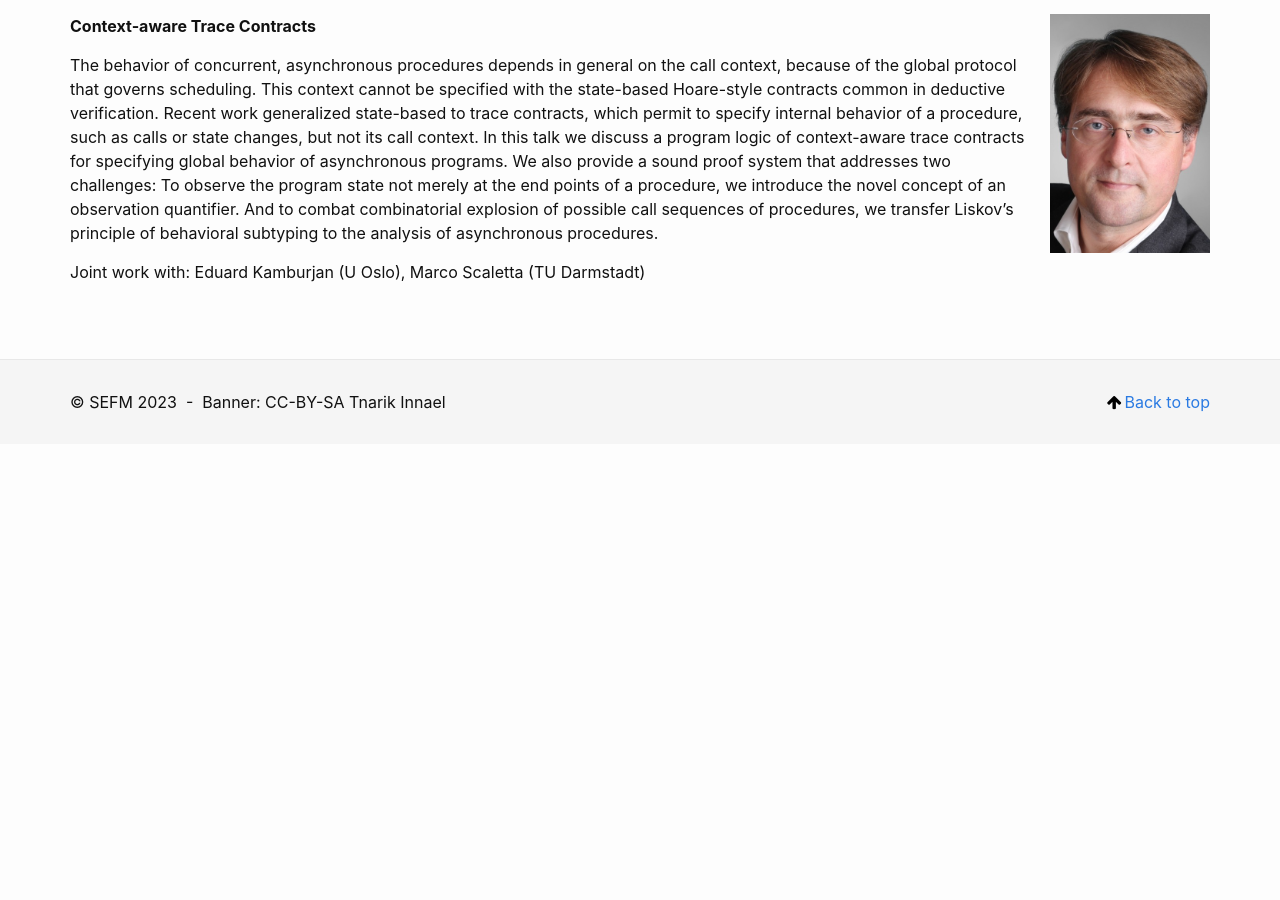
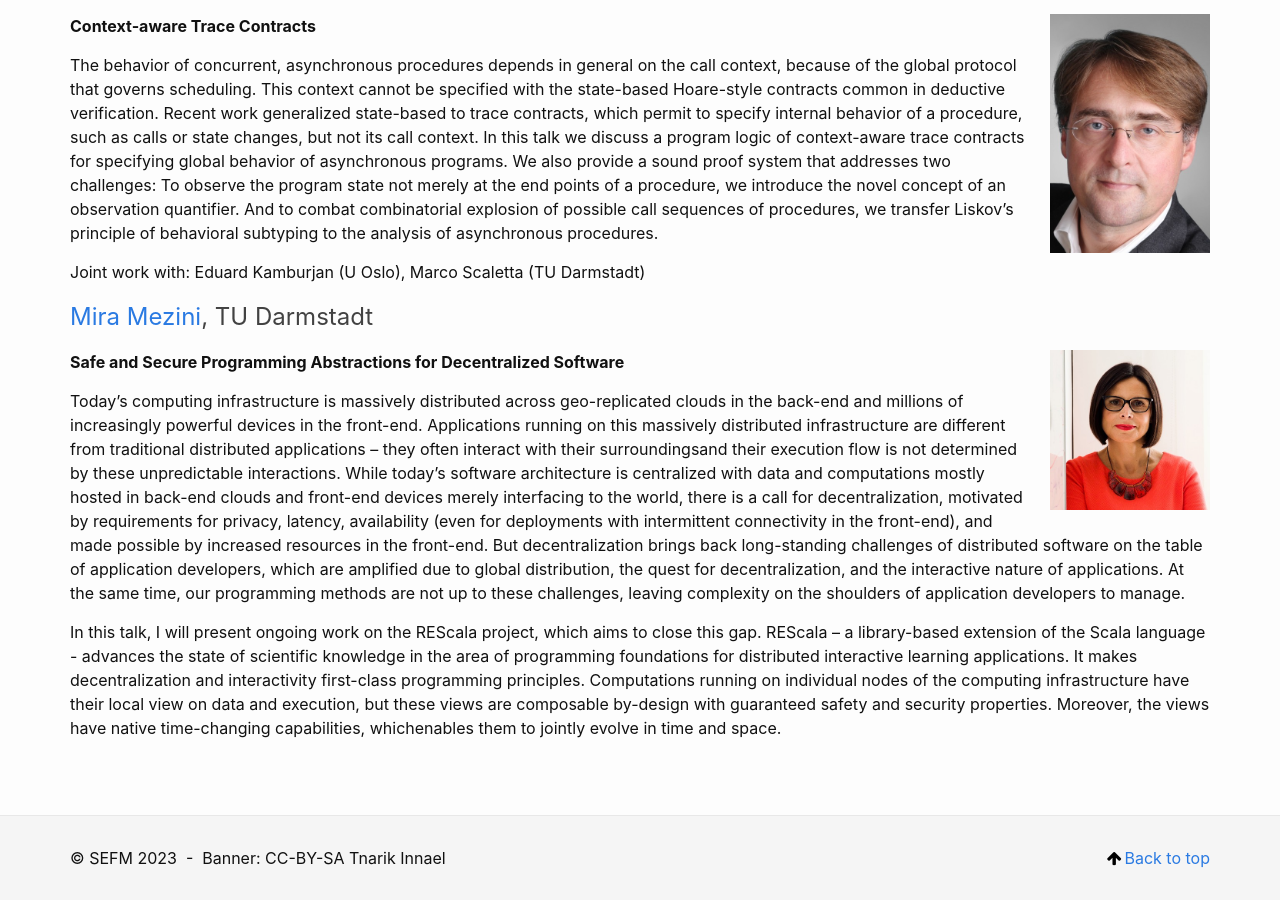
Before and after one commit to sefm-conference/2023, a Jekyll site: the page built from _pages/keynotes.md, in a window 1280 px wide and 900 px high, scrolled down 878 px. Built offline with Jekyll 4.4.1, drawn with Linux system fonts in a browser that asks for light colours; comment, search, counter and statistics services are not loaded; before the commit the page ends 1322 px from its top, so only the background shows below that; some of the changed text lies outside the part shown.

Commit message:
Add keynote

```diff
--- a/_pages/keynotes.md
+++ b/_pages/keynotes.md
@@ -24,3 +24,13 @@ Random testing is a practical way of searching for bugs in large distributed sys
 The behavior of concurrent, asynchronous procedures depends in general on the call context, because of the global protocol that governs scheduling. This context cannot be specified with the state-based Hoare-style contracts common in deductive verification. Recent work generalized state-based to trace contracts, which permit to specify internal behavior of a procedure, such as calls or state changes, but not its call context. In this talk we discuss a program logic of context-aware trace contracts for specifying global behavior of asynchronous programs. We also provide a sound proof system that addresses two challenges: To observe the program state not merely at the end points of a procedure, we introduce the novel concept of an observation quantifier. And to combat combinatorial explosion of possible call sequences of procedures, we transfer Liskov's principle of behavioral subtyping to the analysis of asynchronous procedures.
 
 Joint work with: Eduard Kamburjan (U Oslo), Marco Scaletta (TU Darmstadt)
+
+## [Mira Mezini](https://www.stg.tu-darmstadt.de/main_stg/staff_stg/mira_mezini_1.en.jsp), TU Darmstadt
+
+<img src="{{ site.baseurl }}{% link assets/mira.jpg %}" class="imageSpeaker" align="right"/>
+
+**Safe and Secure Programming Abstractions for Decentralized Software**
+
+Today’s computing infrastructure is massively distributed across geo-replicated clouds in the back-end and millions of increasingly powerful devices in the front-end. Applications running on this massively distributed infrastructure are different from traditional distributed applications – they often interact with their surroundingsand their execution flow is not determined by these unpredictable interactions. While today’s software architecture is centralized with data and computations mostly hosted in back-end clouds and front-end devices merely interfacing to the world, there is a call for decentralization, motivated by requirements for privacy, latency, availability (even for deployments with intermittent connectivity in the front-end), and made possible by increased resources in the front-end. But decentralization brings back long-standing challenges of distributed software on the table of application developers, which are amplified due to global distribution, the quest for decentralization, and the interactive nature of applications. At the same time, our programming methods are not up to these challenges, leaving complexity on the shoulders of application developers to manage.
+
+In this talk, I will present ongoing work on the REScala project, which aims to close this gap. REScala – a library-based extension of the Scala language - advances the state of scientific knowledge in the area of programming foundations for distributed interactive learning applications. It makes decentralization and interactivity first-class programming principles. Computations running on individual nodes of the computing infrastructure have their local view on data and execution, but these views are composable by-design with guaranteed safety and security properties. Moreover, the views have native time-changing capabilities, whichenables them to jointly evolve in time and space.
```
Also changed, not shown: other parts of _pages/keynotes.md (+1 -1 lines), assets/mira.jpg (added).
